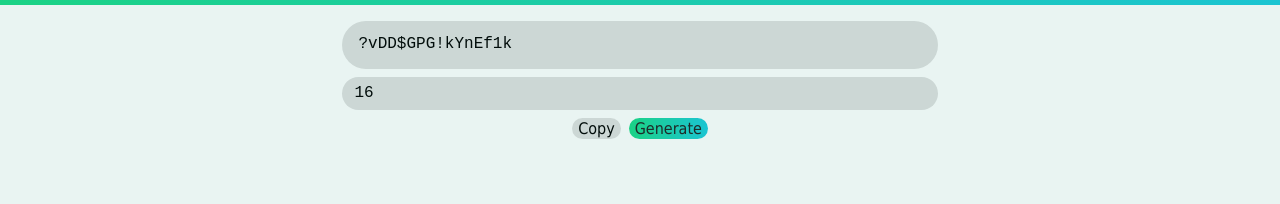
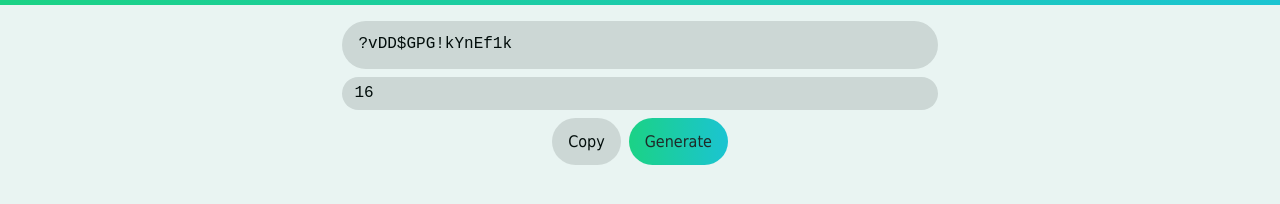
Before and after one commit to TyHil/password-generator, a plain HTML site: page index.html in a window 1280 px wide. Shown: the part 98-302 px from the top of the page. Drawn offline with Linux system fonts and the light colour scheme.

Commit message:
Missing character

```diff
--- a/style.css
+++ b/style.css
@@ -191,7 +191,7 @@ input:hover, input:focus-visible, button:hover, button:focus-visible, .select {
   background-color: var(--dark2);
 }
 
-#display, butto {
+#display, button {
   line-height: 1.6rem;
   padding: 0.7rem 1rem 0.7rem 1rem;
 }
```
